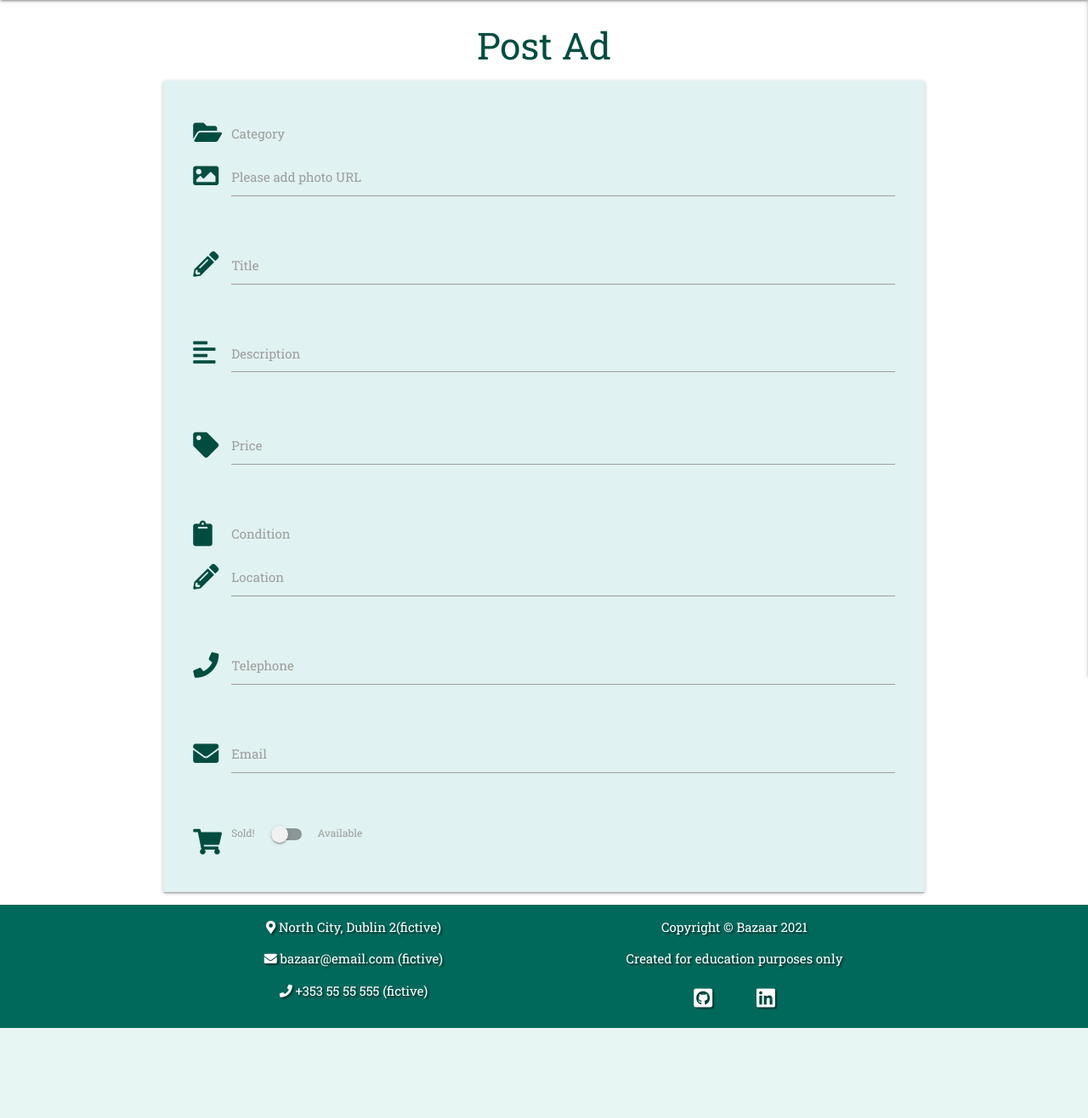
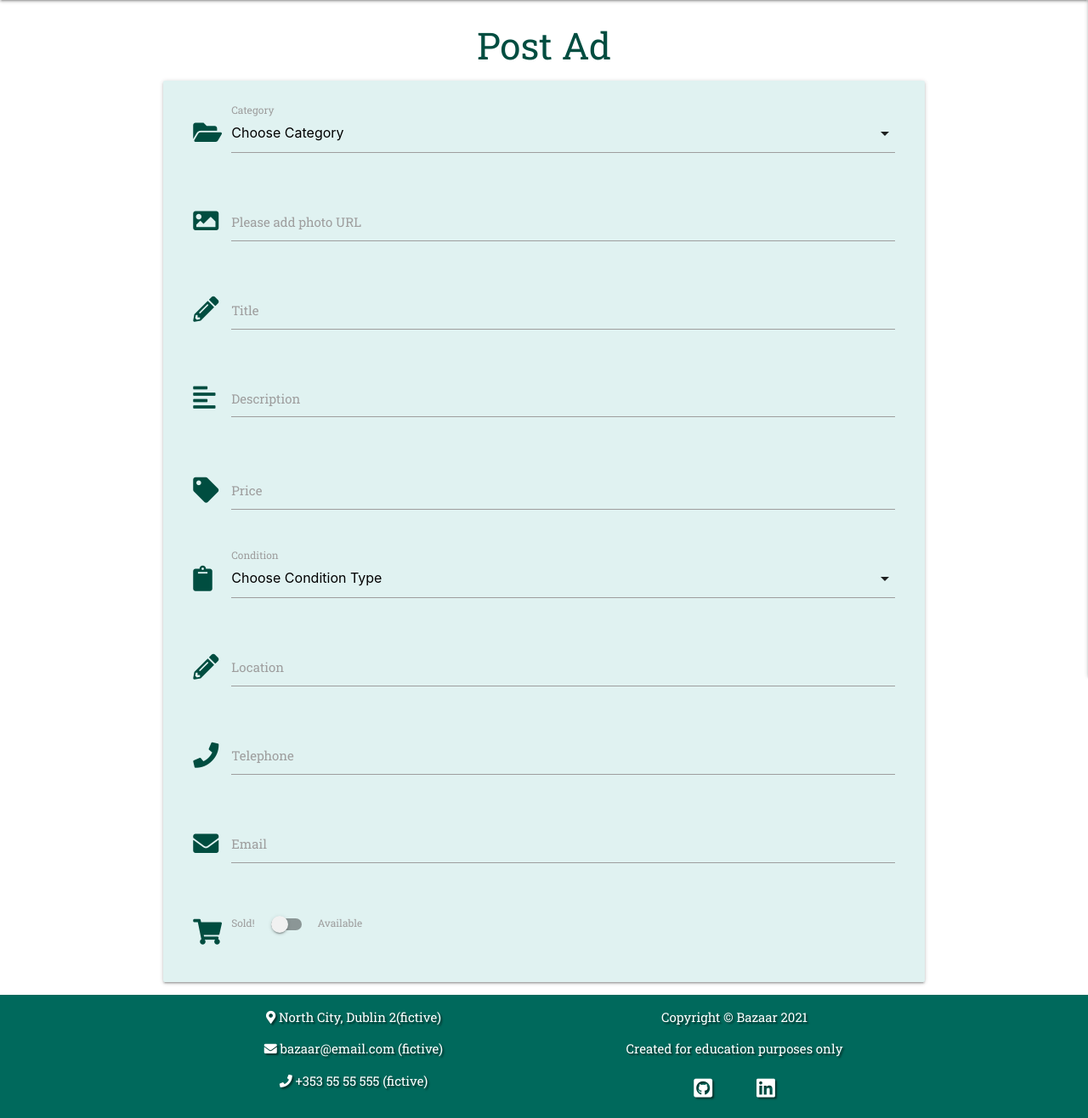
Before and after one commit to Kiran6248/MS3-bazaar, a Flask app: page /post_ad in a window 1280 px wide. Shown: the part 64-1380 px from the top of the page at 85% size. Before the commit the page ends 1274 px from the top, so only its background shows below. Run offline with Flask 2, Linux system fonts and the light colour scheme; data that the repository does not hold is empty; some libraries are stand-ins or nearby versions.

Commit message:
Add categories and condition dropdown

```diff
--- a/app.py
+++ b/app.py
@@ -107,7 +107,10 @@ def logout():
 
 @app.route("/post_ad")
 def post_ad():
-    return render_template("post_ad.html")
+    categories = mongo.db.categories.find().sort("category_name", 1)
+    conditions = mongo.db.conditions.find().sort("condition_type", 1)
+    return render_template("post_ad.html", categories=categories,
+                           conditions=conditions)
 
 
 if __name__ == "__main__":
--- a/static/js/script.js
+++ b/static/js/script.js
@@ -1,6 +1,7 @@
 $(document).ready(function(){
     $(".sidenav").sidenav({edge: "right"});
     $('.tooltipped').tooltip();
+     $('select').formSelect();
   });
 
 // -------------------------------------------------------------------- footer copyright
--- a/templates/post_ad.html
+++ b/templates/post_ad.html
@@ -11,7 +11,10 @@
                     <div class="input-field col s12">
                         <i class="fas fa-folder-open prefix teal-text text-darken-4"></i>
                         <select name="category_name" id="category_name" class="validate" required>
-                            <option value=""></option>
+                            <option value="" disabled selected>Choose Category</option>
+                            {% for category in categories %}
+                                <option value="{{ category.category_name }}">{{ category.category_name }}</option>
+                            {% endfor %}
                         </select>
                         <label for="category_name">Category</label>
                     </div>
@@ -55,7 +58,10 @@
                     <div class="input-field col s12">
                         <i class="fas fa-clipboard prefix teal-text text-darken-4"></i>
                         <select id="condition_type" name="condition_type" class="validate" required>
-                            <option value=""></option>
+                            <option value="" disabled selected>Choose Condition Type</option>
+                            {% for condition in conditions %}
+                                <option value="{{ condition.condition_type }}">{{ condition.condition_type }}</option>
+                            {% endfor %}
                         </select>
                         <label for="condition_type">Condition</label>
                     </div>
```
